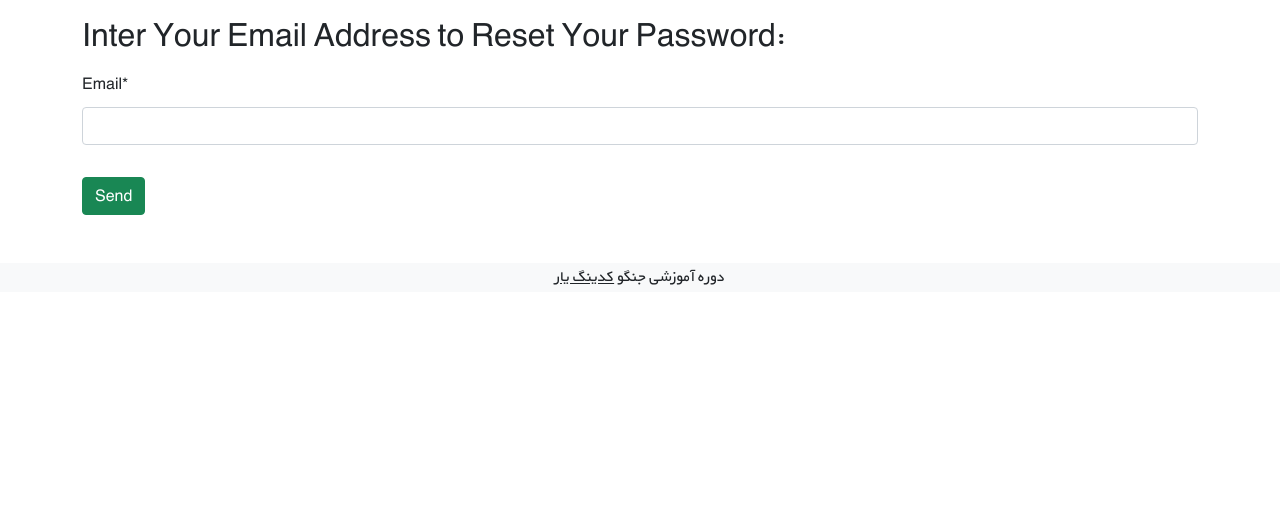
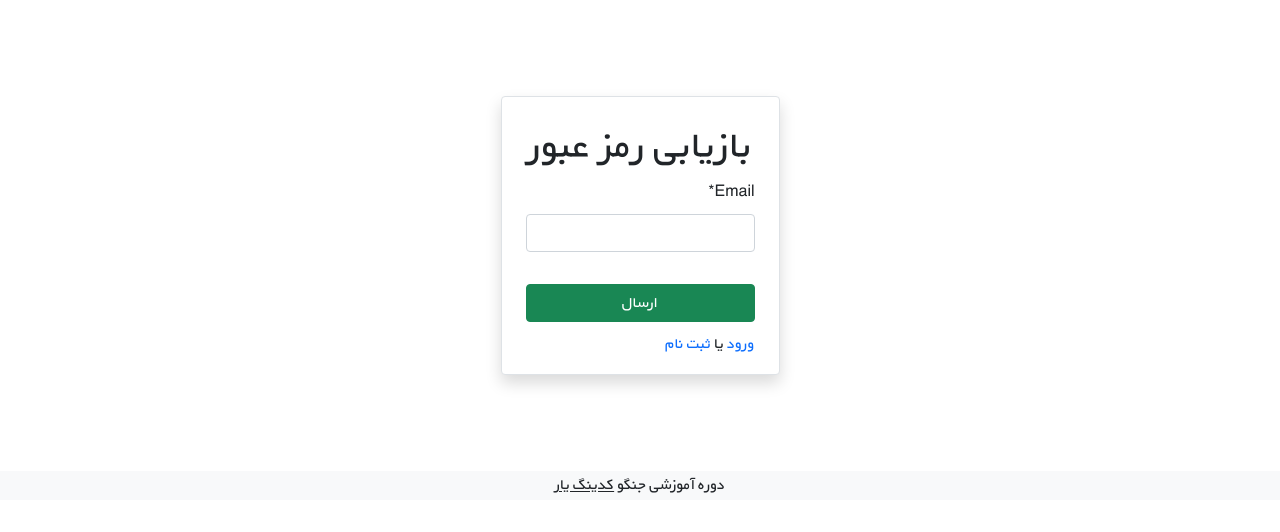
Before and after one commit to naser66/django_bookstore, a Django app: page /accounts/password_reset/ in a window 1280 px wide. Shown: the part 61-593 px from the top of the page. Run offline with Django 5.2, Linux system fonts and the light colour scheme; some libraries are stand-ins or nearby versions.

Commit message:
add frontend code to reset page

```diff
--- a/templates/_base.html
+++ b/templates/_base.html
@@ -11,6 +11,8 @@
           integrity="sha384-1BmE4kWBq78iYhFldvKuhfTAU6auU8tT94WrHftjDbrCEXSU1oBoqyl2QvZ6jIW3" crossorigin="anonymous">
 
     <link rel="stylesheet" href="{% static 'css/style.css' %}">
+    {% block styles %}
+    {% endblock %}
 
     <title>{% block title %}{% endblock %}</title>
 </head>
--- a/templates/registration/login.html
+++ b/templates/registration/login.html
@@ -1,7 +1,10 @@
 {% extends '_base.html' %}
+{% load static %}
 {% load crispy_forms_tags %}
 {% block title %}Login{% endblock %}
-
+{% block styles %}
+    <link rel="stylesheet" href="{% static 'css/login.css' %}">
+{% endblock %}
 {% block content %}
     <div class="d-flex justify-content-center mt-5" dir="rtl">
     <div class="col-xl-3 col-lg-4 col-md-5 col-sm-5 col-xs-6 bg-white m-3 m-sm-5 border rounded px-4 pt-4 pb-3 shadow">
--- a/templates/registration/password_reset_form.html
+++ b/templates/registration/password_reset_form.html
@@ -3,10 +3,26 @@
 {% block title %}Password Reset{% endblock %}
 
 {% block content %}
-    <h2 class="mt-3">Inter Your Email Address to Reset Your Password:</h2>
-    <form class="mt-3" action="" method="post">
-        {% csrf_token %}
-        {{ form|crispy }}
-        <button class="btn btn-success mt-3" type="submit">Send</button>
-    </form>
+    <div class="d-flex justify-content-center mt-5" dir="rtl">
+        <div class="col-xl-3 col-lg-4 col-md-5 col-sm-5 col-xs-6 bg-white m-3 m-sm-5 border rounded px-4 pt-4 pb-3 shadow">
+            <form method="post">
+                <h1 class="text-center">بازیابی رمز عبور</h1>
+                {% csrf_token %}
+                {{ form|crispy }}
+                <button type="submit" class="btn btn-success mt-3 w-100">ارسال</button>
+                <div class="d-flex justify-content-between align-items-center">
+                    <div class="mt-2">
+                        <a class="text-decoration-none" href="{% url 'login' %}">ورود</a>
+                        <span>
+                    یا
+                  </span>
+                        <a class="text-decoration-none" href="{% url 'signup' %}">ثبت نام</a>
+                    </div>
+                </div>
+
+            </form>
+        </div>
+
+    </div>
+
 {% endblock %}
```
Also changed, not shown: db.sqlite3.
